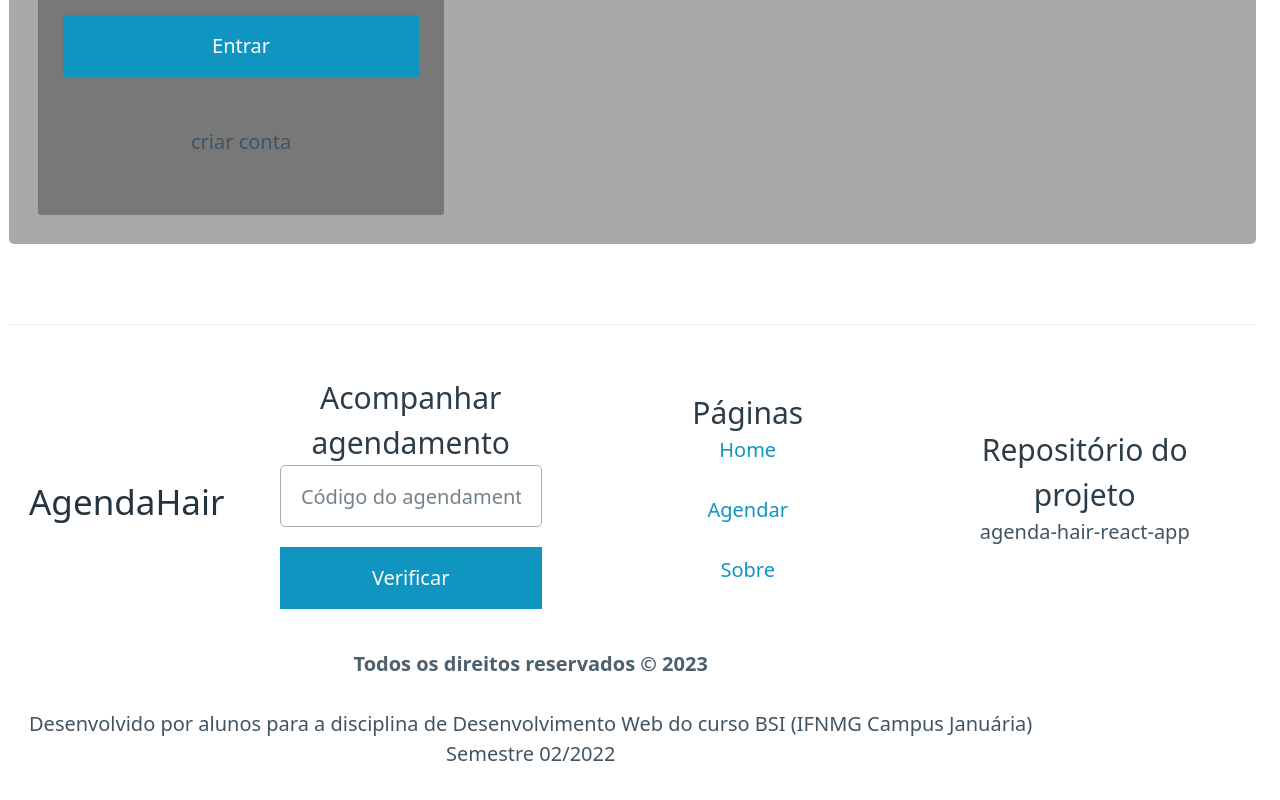
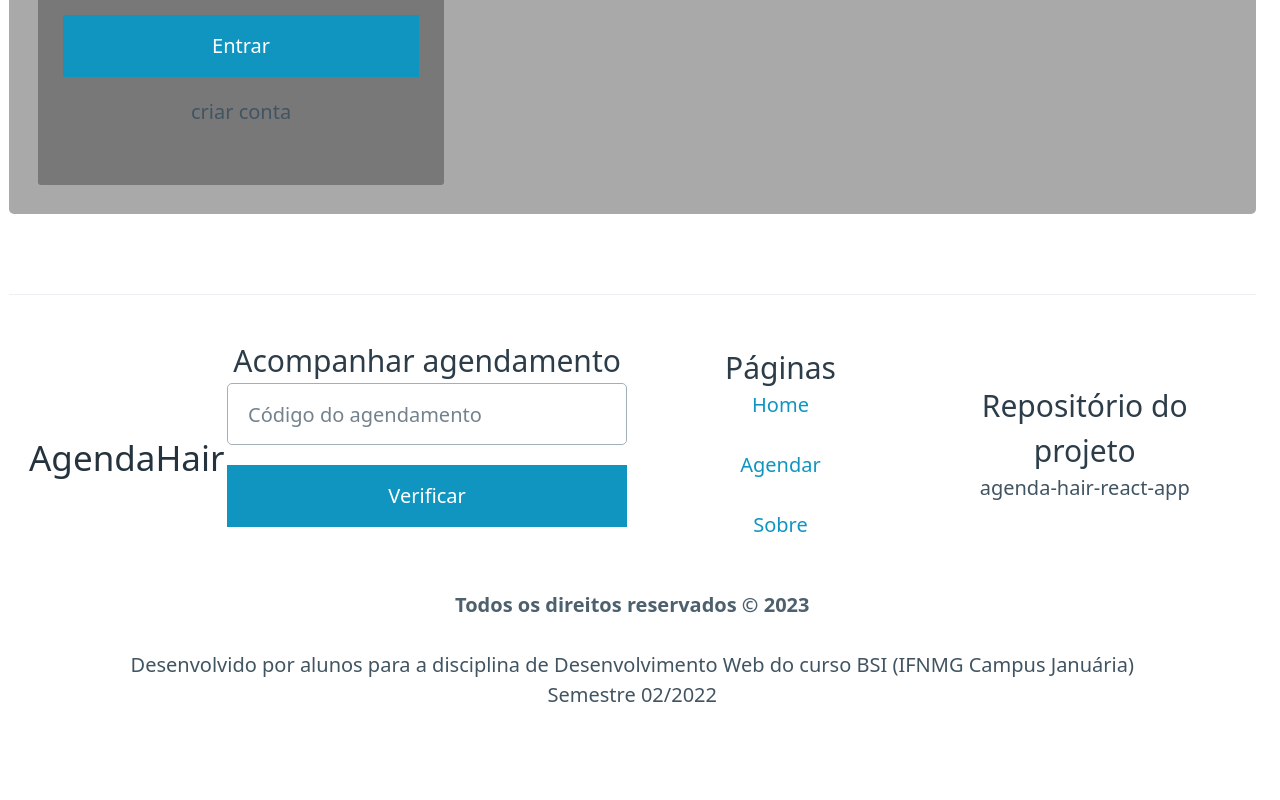
Before and after one commit to bernardoadribeiro/agendahair-app, a React (Create React App) app in the folder frontend/: page / in a window 1280 px wide. Shown: the part 380-1180 px from the top of the page. After the commit the page ends 1149 px from the top, so only its background shows below. Built offline with nearby package versions, Linux system fonts and the light colour scheme.

Commit message:
feat/Footer centered

```diff
--- a/frontend/package.json
+++ b/frontend/package.json
@@ -12,7 +12,8 @@
     "react-dom": "^18.2.0",
     "react-router-dom": "^6.8.1",
     "react-scripts": "5.0.1",
-    "web-vitals": "^2.1.4"
+    "web-vitals": "^2.1.4",
+    "webpack": "^5.75.0"
   },
   "scripts": {
     "start": "react-scripts start",
--- a/frontend/src/components/template/Footer/Footer.css
+++ b/frontend/src/components/template/Footer/Footer.css
@@ -0,0 +1,19 @@
+footer {
+    display: flex;
+    flex-wrap: wrap;
+    justify-content: space-between;
+    align-items: center;
+}
+
+form {
+    display: inline;
+    text-align: center;
+    width: 20em;
+    inset: 1.5em, auto, 1.5em, auto;
+}
+
+
+#allRightsReserved {
+    text-align: center;
+    flex-basis: 100%
+}
--- a/frontend/src/components/template/Footer/Footer.jsx
+++ b/frontend/src/components/template/Footer/Footer.jsx
@@ -8,17 +8,17 @@ const Footer = (props) => {
 
             <span><h2>AgendaHair</h2></span>
 
-            <div>
+            <form>
                 <h3>Acompanhar agendamento</h3>
                 <input type="text" placeholder="Código do agendamento" />
                 <button type="submit">Verificar</button>
-            </div>
+            </form>
 
             <div>
                 <h3>Páginas</h3>
                 <p><a href="/#">Home</a></p>
                 <p><a href="/agendar">Agendar</a></p>
-                <p><a href="/sobre">Sobre</a></p>
+                <p><a href="./home.html">Sobre</a></p>
             </div>
 
             <div>
@@ -26,13 +26,12 @@ const Footer = (props) => {
                 <p>agenda-hair-react-app</p>
             </div>
 
-            <span>
+
+            <span id="allRightsReserved">
                 <h6>Todos os direitos reservados &copy; 2023</h6>
                 Desenvolvido por alunos para a disciplina de Desenvolvimento Web do curso BSI (IFNMG Campus Januária)
                 <p>Semestre 02/2022</p>
-
             </span>
-
        </footer>
     )
 }
```
Also changed, not shown: 1 other file (tests, documents, lock files or other folders).
